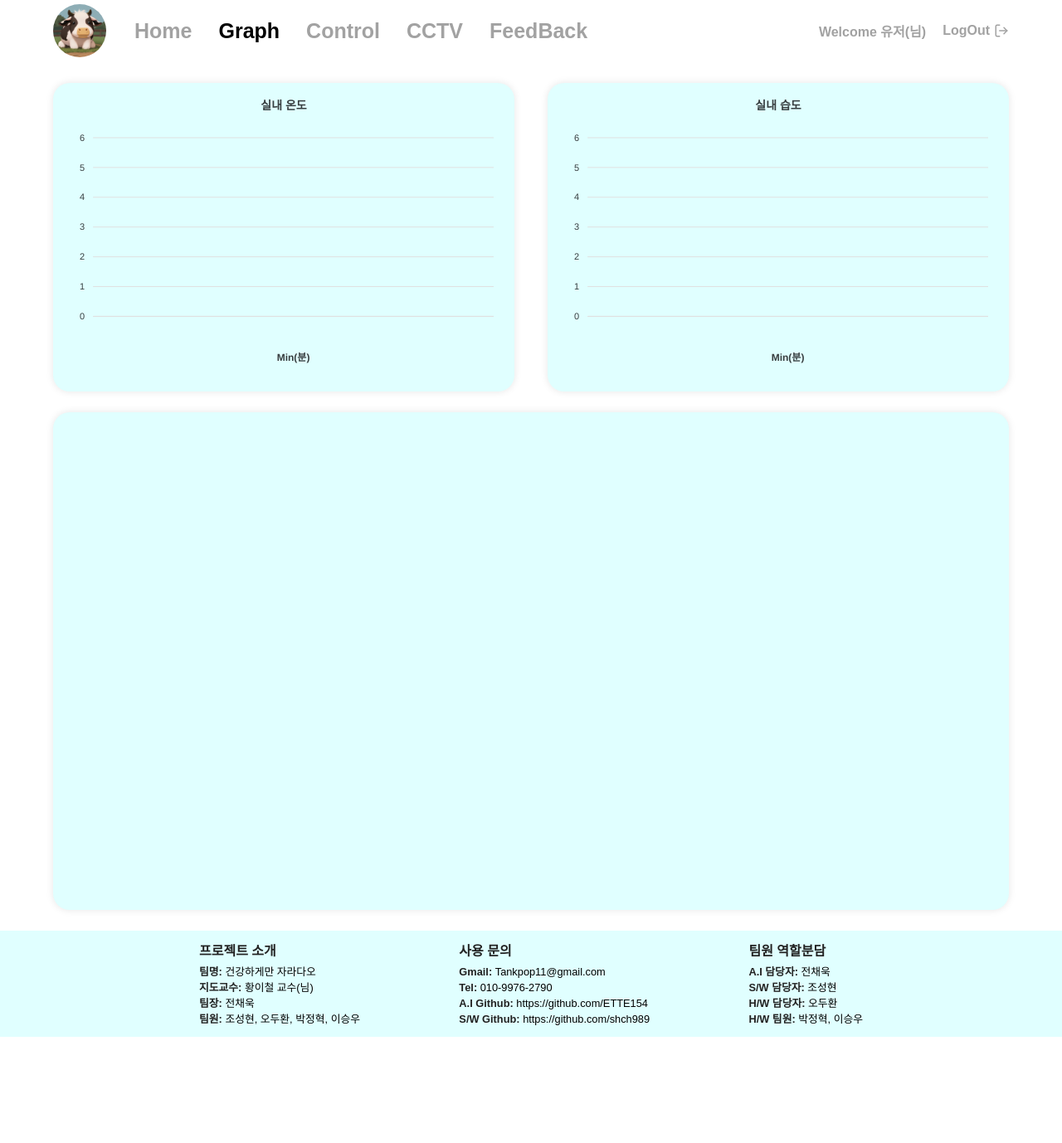
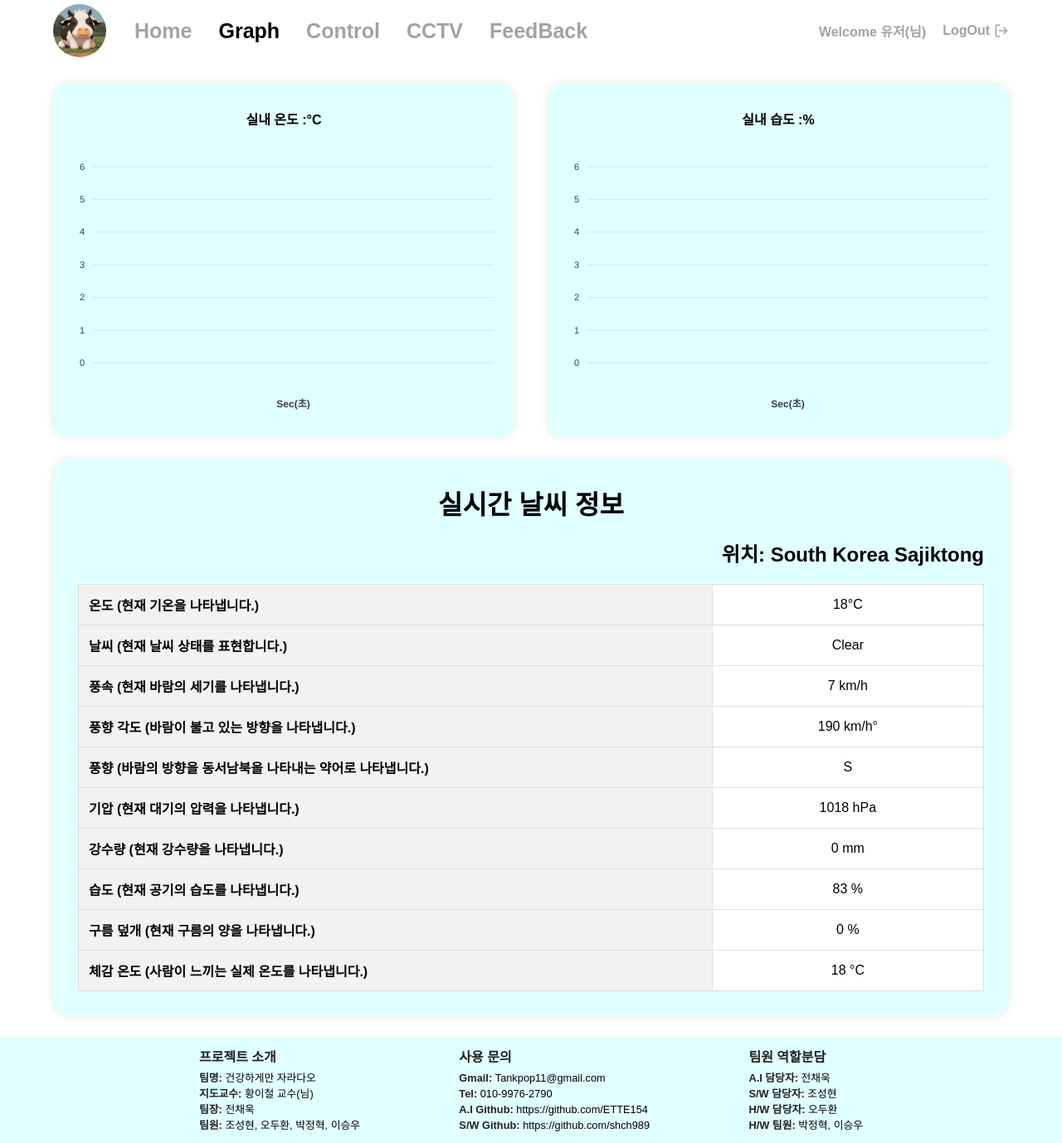
Before and after one commit to shch989/CapstoneDesign_A-Iot_SmartFarm, a React (Create React App) app in the folder client/: page /graph in a window 1280 px wide. Shown: the whole page at 83% size. Before the commit the page ends 1250 px from the top, so only its background shows below. Built offline with nearby package versions, Linux system fonts and the light colour scheme; no server answers.

Commit message:
날씨 데이터 구도 잡기

```diff
--- a/client/src/components/Graph/DhtGraph.js
+++ b/client/src/components/Graph/DhtGraph.js
@@ -7,6 +7,10 @@ const socket = io("ws://localhost:5000/dht");
 
 const GraphWrapper = styled.div`
   width: 100%;
+  p {
+    text-align: center;
+    font-weight: 700;
+  }
 `;
 
 const DhtGraph = (props) => {
@@ -24,6 +28,10 @@ const DhtGraph = (props) => {
 
   return (
     <GraphWrapper>
+      <p>
+        {props.sensor === "temperature" ? "실내 온도" : "실내 습도"} :
+        {sensorData[sensorData.length - 1]}{props.sensor === "temperature" ? "°C" : "%"}
+      </p>
       <ApexCharts
         type="line"
         series={[
@@ -35,17 +43,24 @@ const DhtGraph = (props) => {
         ]}
         options={{
           xaxis: {
-            categories: ["-4", "-3", "-2", "-1", "now"],
+            categories: [
+              "-45",
+              "-40",
+              "-35",
+              "-30",
+              "-25",
+              "-20",
+              "-15",
+              "-10",
+              "-5",
+              "now",
+            ],
             title: {
-              text: "Min(분)",
+              text: "Sec(초)",
             },
           },
           stroke: {
             curve: "smooth", // 곡선 형태로 변경
-          },
-          title: {
-            text: props.sensor === "temperature" ? "실내 온도" : "실내 습도",
-            align: "top",
           },
         }}
       />
--- /dev/null
+++ b/client/src/components/Graph/WeatherGraph.js
@@ -0,0 +1,132 @@
+import React from "react";
+import styled from "styled-components";
+
+const WeatherTable = styled.table`
+  width: 100%;
+  border-collapse: collapse;
+
+  th,
+  td {
+    padding: 12px;
+    border: 1px solid #ddd;
+  }
+
+  th {
+    background-color: #f2f2f2;
+    font-weight: bold;
+    width: 70%;
+    text-align: left;
+  }
+
+  td {
+    text-align: center;
+    background-color: #fff;
+  }
+`;
+
+const Heading1 = styled.h1`
+  text-align: center;
+  margin: 0;
+`;
+
+const Heading2 = styled.h2`
+  text-align: right;
+`;
+
+const WeatherGraph = () => {
+  const data = {
+    request: {
+      type: "LatLon",
+      query: "Lat 35.21 and Lon 129.07",
+      language: "en",
+      unit: "m",
+    },
+    location: {
+      name: "Sajiktong",
+      country: "South Korea",
+      region: "",
+      lat: "35.198",
+      lon: "129.064",
+      timezone_id: "Asia/Seoul",
+      localtime: "2023-05-25 23:50",
+      localtime_epoch: 1685058600,
+      utc_offset: "9.0",
+    },
+    current: {
+      observation_time: "02:50 PM",
+      temperature: 18,
+      weather_code: 113,
+      weather_icons: [
+        "https://cdn.worldweatheronline.com/images/wsymbols01_png_64/wsymbol_0008_clear_sky_night.png",
+      ],
+      weather_descriptions: ["Clear"],
+      wind_speed: 7,
+      wind_degree: 190,
+      wind_dir: "S",
+      pressure: 1018,
+      precip: 0,
+      humidity: 83,
+      cloudcover: 0,
+      feelslike: 18,
+      uv_index: 1,
+      visibility: 10,
+      is_day: "no",
+    },
+  };
+
+  return (
+    <div>
+      <Heading1>실시간 날씨 정보</Heading1>
+      <Heading2>
+        위치: {data.location.country} {data.location.name}
+      </Heading2>
+
+      <WeatherTable>
+        <tbody>
+          <tr>
+            <th>온도 (현재 기온을 나타냅니다.)</th>
+            <td>{data.current.temperature}°C</td>
+          </tr>
+          <tr>
+            <th>날씨 (현재 날씨 상태를 표현합니다.)</th>
+            <td>{data.current.weather_descriptions[0]}</td>
+          </tr>
+          <tr>
+            <th>풍속 (현재 바람의 세기를 나타냅니다.)</th>
+            <td>{data.current.wind_speed} km/h</td>
+          </tr>
+          <tr>
+            <th>풍향 각도 (바람이 불고 있는 방향을 나타냅니다.)</th>
+            <td>{data.current.wind_degree} km/h°</td>
+          </tr>
+          <tr>
+            <th>풍향 (바람의 방향을 동서남북을 나타내는 약어로 나타냅니다.)</th>
+            <td>{data.current.wind_dir}</td>
+          </tr>
+          <tr>
+            <th>기압 (현재 대기의 압력을 나타냅니다.)</th>
+            <td>{data.current.pressure} hPa</td>
+          </tr>
+          <tr>
+            <th>강수량 (현재 강수량을 나타냅니다.)</th>
+            <td>{data.current.precip} mm</td>
+          </tr>
+          <tr>
+            <th>습도 (현재 공기의 습도를 나타냅니다.)</th>
+            <td>{data.current.humidity} %</td>
+          </tr>
+          <tr>
+            <th>구름 덮개 (현재 구름의 양을 나타냅니다.)</th>
+            <td>{data.current.cloudcover} %</td>
+          </tr>
+          <tr>
+            <th>체감 온도 (사람이 느끼는 실제 온도를 나타냅니다.)</th>
+            <td>{data.current.feelslike} °C</td>
+          </tr>
+        </tbody>
+      </WeatherTable>
+    </div>
+  );
+};
+
+export default WeatherGraph;
--- a/client/src/pages/GraphPage.js
+++ b/client/src/pages/GraphPage.js
@@ -1,6 +1,7 @@
 import React from "react";
 import styled from "styled-components";
 import DhtGraph from "../components/Graph/DhtGraph";
+import WeatherGraph from "../components/Graph/WeatherGraph";
 
 const Container = styled.div`
   display: flex;
@@ -25,13 +26,12 @@ const SmallGraphBox = styled.div`
   padding: 15px;
 `;
 
-
 const LargeGraphBox = styled.div`
   width: 100%;
-  height: 600px;
   border-radius: 20px;
   box-shadow: 0px 0px 10px rgba(0, 0, 0, 0.1);
   background-color: #e0ffff;
+  padding: 30px;
 `;
 
 const GraphPage = () => {
@@ -46,7 +46,9 @@ const GraphPage = () => {
         </SmallGraphBox>
       </Row>
       <Row>
-        <LargeGraphBox></LargeGraphBox>
+        <LargeGraphBox>
+          <WeatherGraph />
+        </LargeGraphBox>
       </Row>
     </Container>
   );
```
Also changed, not shown: 1 other file (tests, documents, lock files or other folders).
